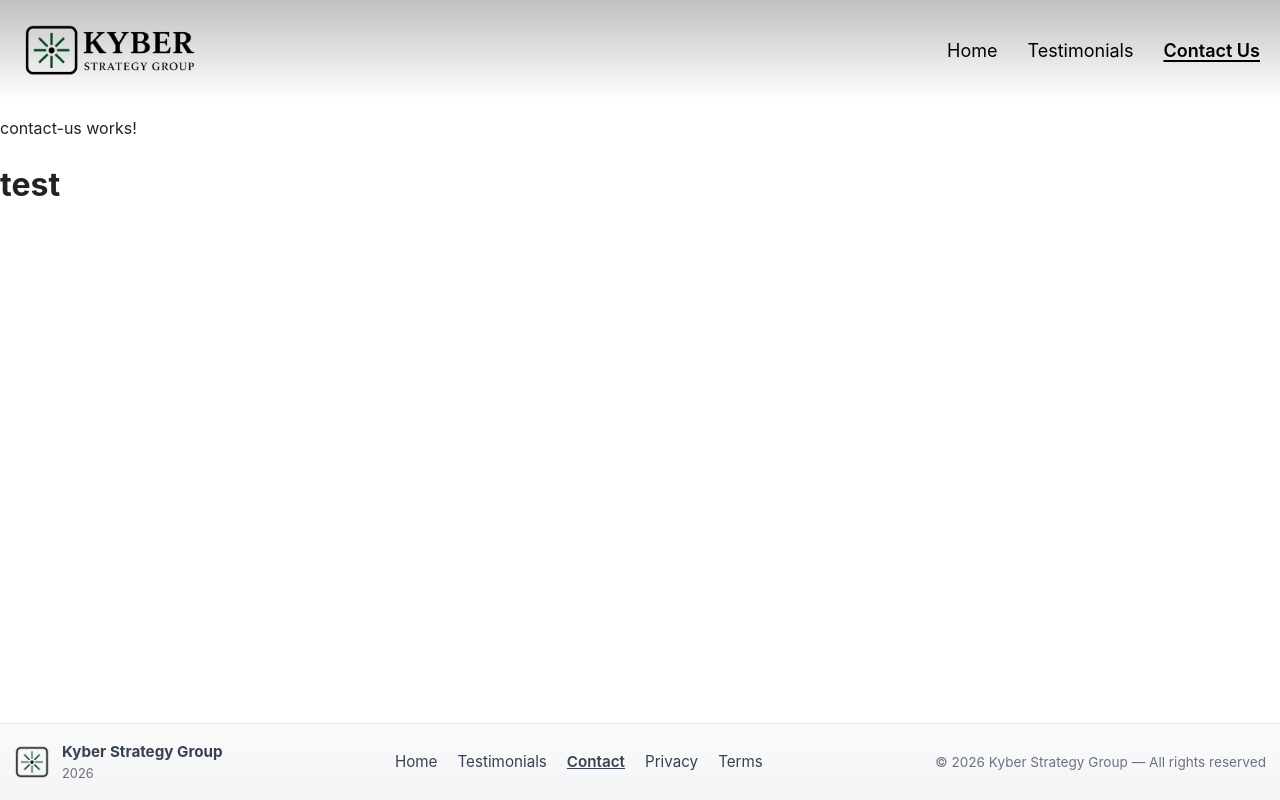
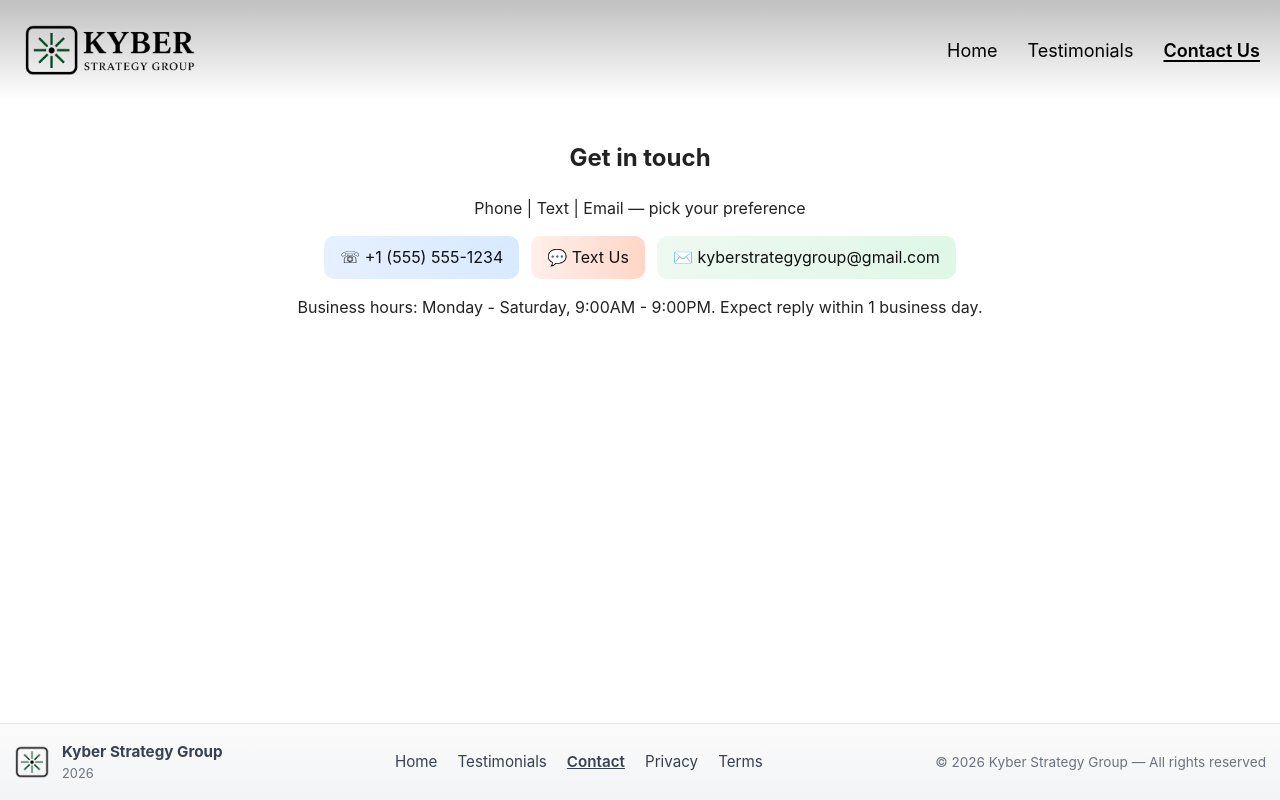
Before and after one commit to matthewberes/KyberWebsite, an Angular app in the folder angular/: page /contact-us in a window 1280 px wide. Built offline with nearby package versions, Linux system fonts and the light colour scheme.

Commit message:
add contact us page

```diff
--- a/angular/src/app/contact-us/contact-us.css
+++ b/angular/src/app/contact-us/contact-us.css
@@ -0,0 +1,41 @@
+.contact-card {
+    max-width: 720px;
+    margin: 0 auto;
+    padding: 1.25rem;
+    text-align: center;
+}
+
+.methods {
+    display: flex;
+    gap: .75rem;
+    justify-content: center;
+    margin: 1rem 0;
+    flex-wrap: wrap;
+}
+
+.method {
+    display: inline-flex;
+    align-items: center;
+    gap: .5rem;
+    padding: .6rem 1rem;
+    border-radius: 10px;
+    text-decoration: none;
+    background: #f6f7fb;
+    color: #111;
+}
+
+.method.phone {
+    background: linear-gradient(90deg, #e6f0ff, #d9e9ff);
+}
+
+.method.sms {
+    background: linear-gradient(90deg, #ffefeb, #ffd6c7);
+}
+
+.method.email {
+    background: linear-gradient(90deg, #eef9f1, #dff7e7);
+}
+
+.method:focus {
+    outline: 3px solid rgba(11, 116, 255, 0.14);
+}
--- a/angular/src/app/contact-us/contact-us.html
+++ b/angular/src/app/contact-us/contact-us.html
@@ -1,2 +1,15 @@
-<p>contact-us works!</p>
-<h1>test</h1>
+<section class="contact-card">
+    <h2>Get in touch</h2>
+    <p class="lead">Phone | Text | Email — pick your preference</p>
+
+    <div class="methods">
+        <a class="method phone" href="tel:+15555551234" aria-label="Call us at +1 (555) 555-1234">☏ +1 (555)
+            555-1234</a>
+        <a class="method sms" href="sms:+15555551234?body=Hi%20Kyber%20team..." aria-label="Send us a text message">💬
+            Text Us</a>
+        <a class="method email" href="mailto:hello@kyberstrategygroup@gmail.com?subject=Website%20Inquiry"
+            aria-label="Email us">✉️ kyberstrategygroup@gmail.com</a>
+    </div>
+
+    <p class="meta">Business hours: Monday - Saturday, 9:00AM - 9:00PM. Expect reply within 1 business day.</p>
+</section>
--- a/angular/src/app/header/header.css
+++ b/angular/src/app/header/header.css
@@ -24,6 +24,10 @@
     height: 60px;
     width: auto;
     margin: 20px;
+}
+
+.logo:hover {
+    cursor: pointer;
 }
 
 .hotbar {
--- a/angular/src/app/header/header.html
+++ b/angular/src/app/header/header.html
@@ -1,5 +1,5 @@
 <div class="container">
-    <img src="logo.png" alt="Kyber Startegy Group Logo" class="logo">
+    <img src="logo.png" alt="Kyber Startegy Group Logo" class="logo" (click)="onLogoClick()" />
     <button class="menu-toggle" aria-controls="main-nav" [attr.aria-expanded]="menuOpen" (click)="menuOpen = !menuOpen"
         title="Toggle navigation">
         <!-- <span class="sr-only">Toggle navigation</span> -->
--- a/angular/src/app/header/header.ts
+++ b/angular/src/app/header/header.ts
@@ -8,8 +8,10 @@ import { RouterModule } from '@angular/router';
   styleUrl: './header.css',
 })
 export class Header {
-
   // Tracks whether the mobile nav is open
   menuOpen = false;
 
+  onLogoClick() {
+    window.location.href = '/';
+  }
 }
--- /dev/null
+++ b/angular/src/app/privacy/privacy.html
@@ -0,0 +1 @@
+<p>privacy works!</p>
--- /dev/null
+++ b/angular/src/app/terms/terms.html
@@ -0,0 +1 @@
+<p>terms works!</p>
```
Also changed, not shown: angular/src/app/app.routes.ts (+8 -0 lines), angular/src/app/privacy/privacy.ts (added, +11 -0 lines), angular/src/app/terms/terms.ts (added, +11 -0 lines), angular/src/app/privacy/privacy.css (added), angular/src/app/terms/terms.css (added), 2 other files (tests, documents, lock files or other folders).
